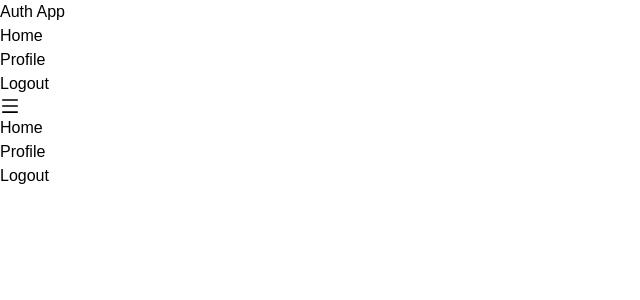
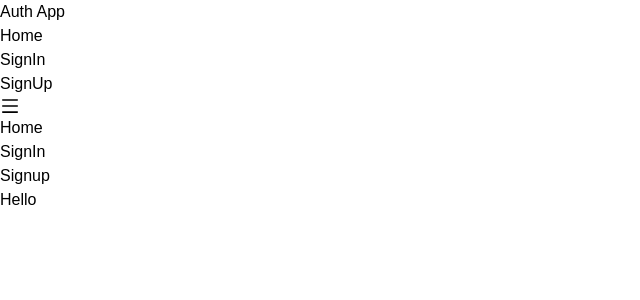
Before and after one commit to itsmevikas1009/Auth-App, a React (Vite) app in the folder client/: page /dashboard in a window 1280 px wide. Shown: the top 300 px of the page, without its empty margins (0-640 px from the left). Built offline with nearby package versions, Linux system fonts and the light colour scheme; a web font is replaced by a local one.

Commit message:
Auth-App

```diff
--- a/client/src/Dashboard.jsx
+++ b/client/src/Dashboard.jsx
@@ -9,8 +9,8 @@ function Dashboard({ user, setUser }) {
 
   // Fetching the list of tasks on page load
   useEffect(() => {
-    if (!user) {
-      setUser({ accountType: false });
+    if (user) {
+      navigate("/");
     }
     document.title = "Auth App - Home";
   }, []);
@@ -38,7 +38,7 @@ function Dashboard({ user, setUser }) {
               </div>
             </div>
           ) : (
-            () => navigate("/")
+            <div>Hello Bhai</div>
           )
         ) : (
           <div>Hello</div>
```
